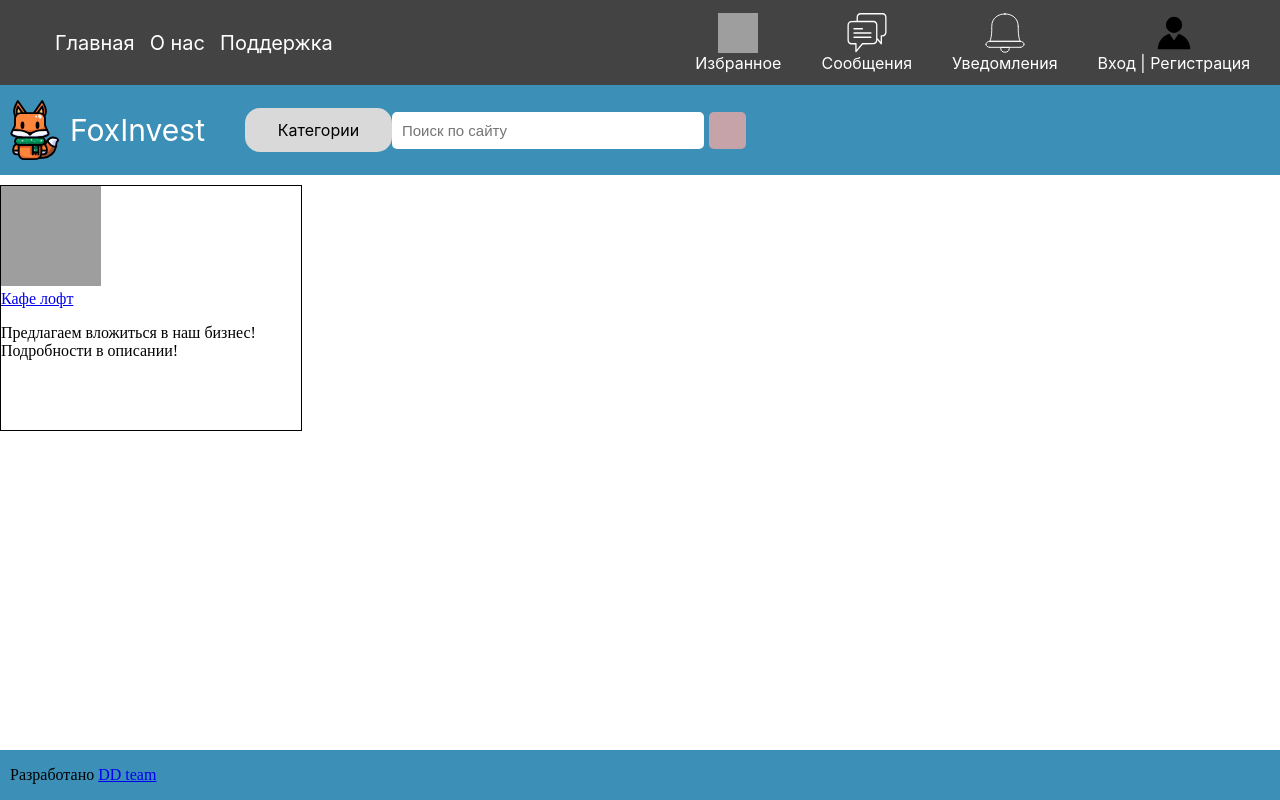
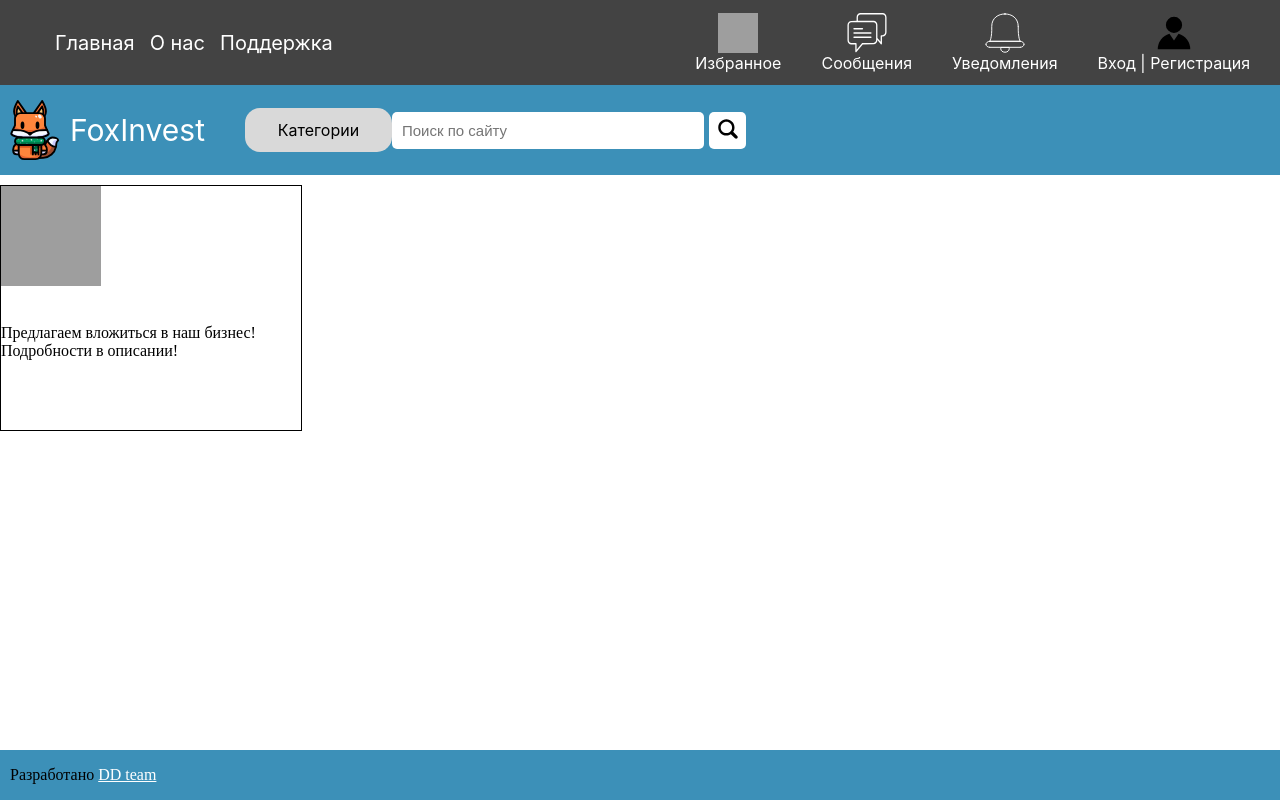
Before and after one commit to n9dmitry/Invest, a Django app: page / in a window 1280 px wide. Run offline with Django 4.2, Linux system fonts and the light colour scheme; grey boxes are pictures that could not be loaded.

Commit message:
Стили для хедера

```diff
--- a/Invest/Invest/settings.py
+++ b/Invest/Invest/settings.py
@@ -81,7 +81,7 @@ DATABASES = {
         'ENGINE': 'django.db.backends.postgresql',
         'NAME': 'Invest',
         'USER': 'postgres',
-        'PASSWORD': 'Access777',
+        'PASSWORD': '666666',
         'HOST': 'localhost',
         'PORT': '5432',
     }
--- a/Invest/reg/templates/base.html
+++ b/Invest/reg/templates/base.html
@@ -2,12 +2,14 @@
 
 <!DOCTYPE html>
 <html lang="en">
+
 <head>
     <meta charset="UTF-8">
     <title> {% block title %} {% endblock %}</title>
     <link rel="stylesheet" href=" {% static 'Invest/css/base.css' %} ">
     {% block styles %} {% endblock %}
 </head>
+
 <body>
     <div class="header">
         <div class="topline">
@@ -49,8 +51,7 @@
                 <input type="text" placeholder="Поиск по сайту">
                 <button type="submit" class="findbutton">
                     <img src="{% static 'Invest/img/searchline/findbutton.svg' %}">
-
-                    Найти</button>
+                </button>
 
             </div>
         </div>
@@ -68,4 +69,5 @@
         <div class="developers">Разработано <a href="https://t.me/n9dmitry">DD team</a></div>
     </div>
 </body>
+
 </html>
--- a/Invest/static/Invest/css/base.css
+++ b/Invest/static/Invest/css/base.css
@@ -1,6 +1,15 @@
-html, body {
+html,
+body {
     margin: 0;
     padding: 0;
+}
+
+a:-webkit-any-link:active {
+    color: white;
+}
+
+a:-webkit-any-link {
+    color: white;
 }
 
 .header {
@@ -16,8 +25,10 @@ html, body {
 }
 
 .topline a:link {
-  text-decoration: none; /* Убирает подчеркивание */
-  color: inherit; /* Наследует цвет текста от родительского элемента */
+    text-decoration: none;
+    /* Убирает подчеркивание */
+    color: inherit;
+    /* Наследует цвет текста от родительского элемента */
 }
 
 .lefttopline {
@@ -50,7 +61,7 @@ html, body {
 
 
 
-.righttopline > div {
+.righttopline>div {
     margin: 10px;
     padding-right: 20px;
     display: flex;
@@ -62,7 +73,7 @@ html, body {
 
 }
 
-.righttopline > div > img {
+.righttopline>div>img {
     width: 40px;
     height: 40px;
 
@@ -85,14 +96,14 @@ html, body {
     width: 100%;
 }
 
-.searchline > img {
+.searchline>img {
     width: 60px;
     height: 60px;
 
 
 }
 
-.searchline > span {
+.searchline>span {
     color: white;
     font-size: 30px;
     font-family: 'Inter', sans-serif;
@@ -117,7 +128,7 @@ html, body {
     float: right;
 }
 
-.search > input {
+.search>input {
     width: 300px;
     height: 35px;
     border-radius: 5px;
@@ -127,20 +138,20 @@ html, body {
     padding-left: 10px;
 }
 
-.search > input::placeholder {
+.search>input::placeholder {
     font-size: 15px;
 }
 
 .findbutton {
     height: 37px;
     width: 37px;
-    text-indent: -9999px;
     border: none;
-    background-color: #C6A3A8;
+    background-color: white;
     border-radius: 5px;
 }
 
-.findbutton > img {
+.findbutton>img {
+    background-color: white;
     height: 26px;
     width: 26px;
 }
@@ -153,6 +164,7 @@ html, body {
     height: 50px;
     width: 100%;
 }
+
 .developers {
     padding-left: 10px;
     position: fixed;
```
